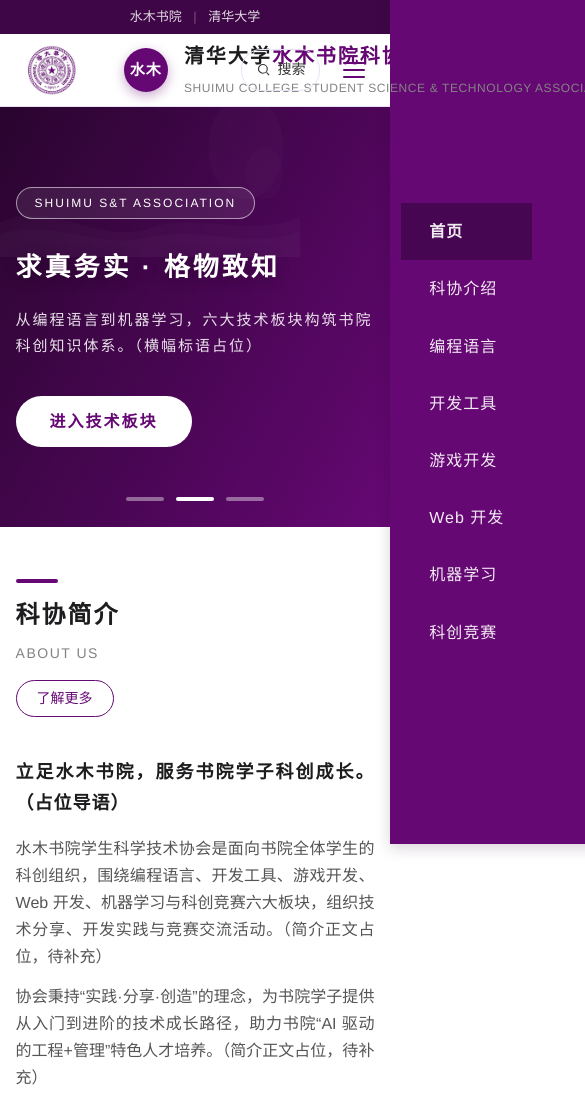
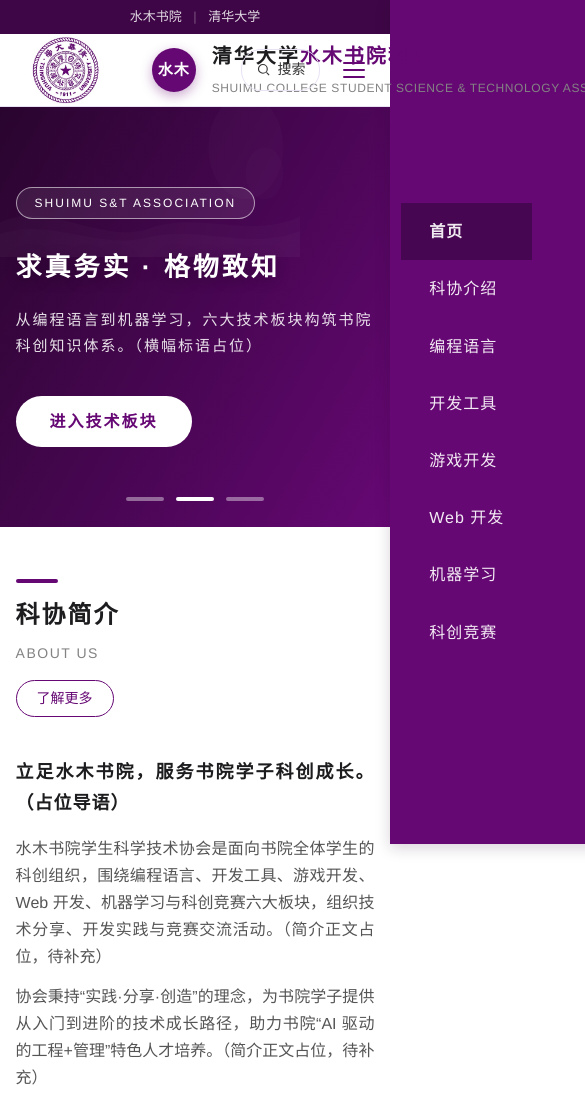
Before and after one commit to ZMJJKK123-hub/shuimu-college-web, a plain HTML site: page site/index.html in a window 390 px wide. Shown: the top 1100 px of the page, 585 px wide, since content can reach past the window. Drawn offline with Linux system fonts and the light colour scheme.

Commit message:
fix(brand): 清华校徽与主题栏高度严格对齐，随页头尺寸联动
问题：此前 .thu-mark 写死 84px 高度，与主题栏（页头容器，桌面 96px）
不一致，属于简单嵌入而非嵌入框内——页头尺寸调整时图片不会跟随，
尺寸不匹配时存在错位/撕裂风险；移动端还额外写死 52px，两处硬编码。

修复（layout.css）：
- .thu-mark 高度改为 100%，取自页头容器（.header .container，
  高度由 --header-h 令牌定义），图片与主题栏严格等高、上下无缝；
- 宽度保持 auto：按原图 335×241 的宽高比（1.390）等比缩放，
  仅由高度推导宽度，比例不变形；
- 删除移动端 52px 高度硬编码（100% 自动跟随移动端 72px 页头），
  仅保留间距收窄；今后修改 --header-h 令牌，图片自动联动。

验证（浏览器实测）：桌面图高 96px=页头高、移动端自动 72px，
两种视口下显示宽高比均为 1.390（与原图一致）；视觉检查上下边缘
与页头无缝贴合、无拉伸裁切、无错位撕裂。

```diff
--- a/site/assets/css/layout.css
+++ b/site/assets/css/layout.css
@@ -137,10 +137,12 @@
 .mainnav li.active a { background: var(--purple-deep); font-weight: 600; }
 .mainnav li.active a::after { width: 60%; }
 
-/* ---- 清华标识：原图等比缩放（1404×1256），置于主题栏最左，白底与页头相融 ---- */
+/* ---- 清华标识（335×241，白底与页头相融）----
+   嵌在页头容器（.header .container）内部：高度 100% 与主题栏一致，
+   跟随 --header-h 令牌联动；宽度 auto 保持原图宽高比，等比缩放不变形 */
 .thu-mark {
   flex: none;
-  height: 84px;
+  height: 100%;
   width: auto;
   margin-right: 20px;
 }
@@ -184,7 +186,7 @@
   .brand .logo { width: 44px; height: 44px; font-size: 15px; }
   .header-tools .en-link { display: none; }
 
-  .thu-mark { height: 52px; margin-right: 12px; }
+  .thu-mark { margin-right: 12px; }
 
   .nav-toggle { display: flex; }
   .mainnav {
```
